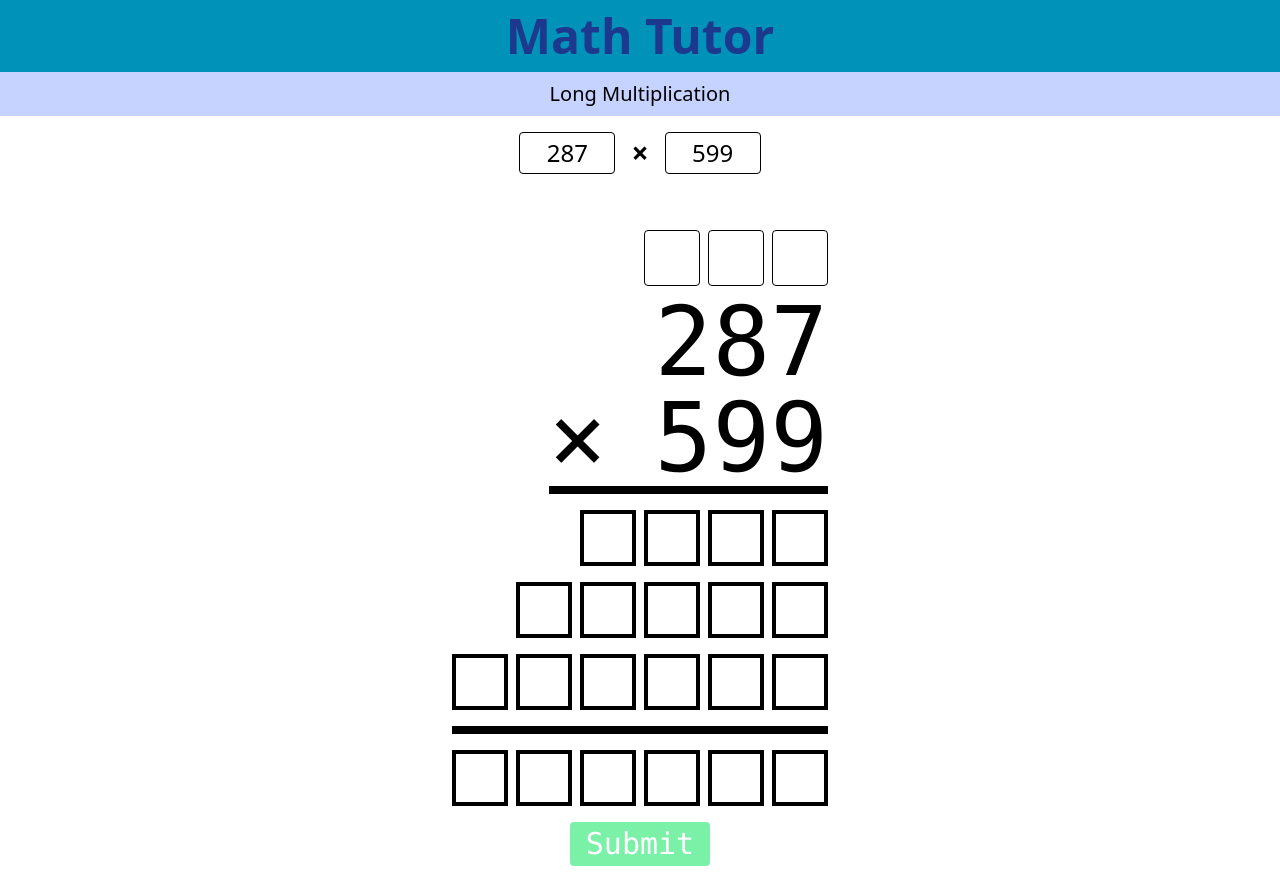
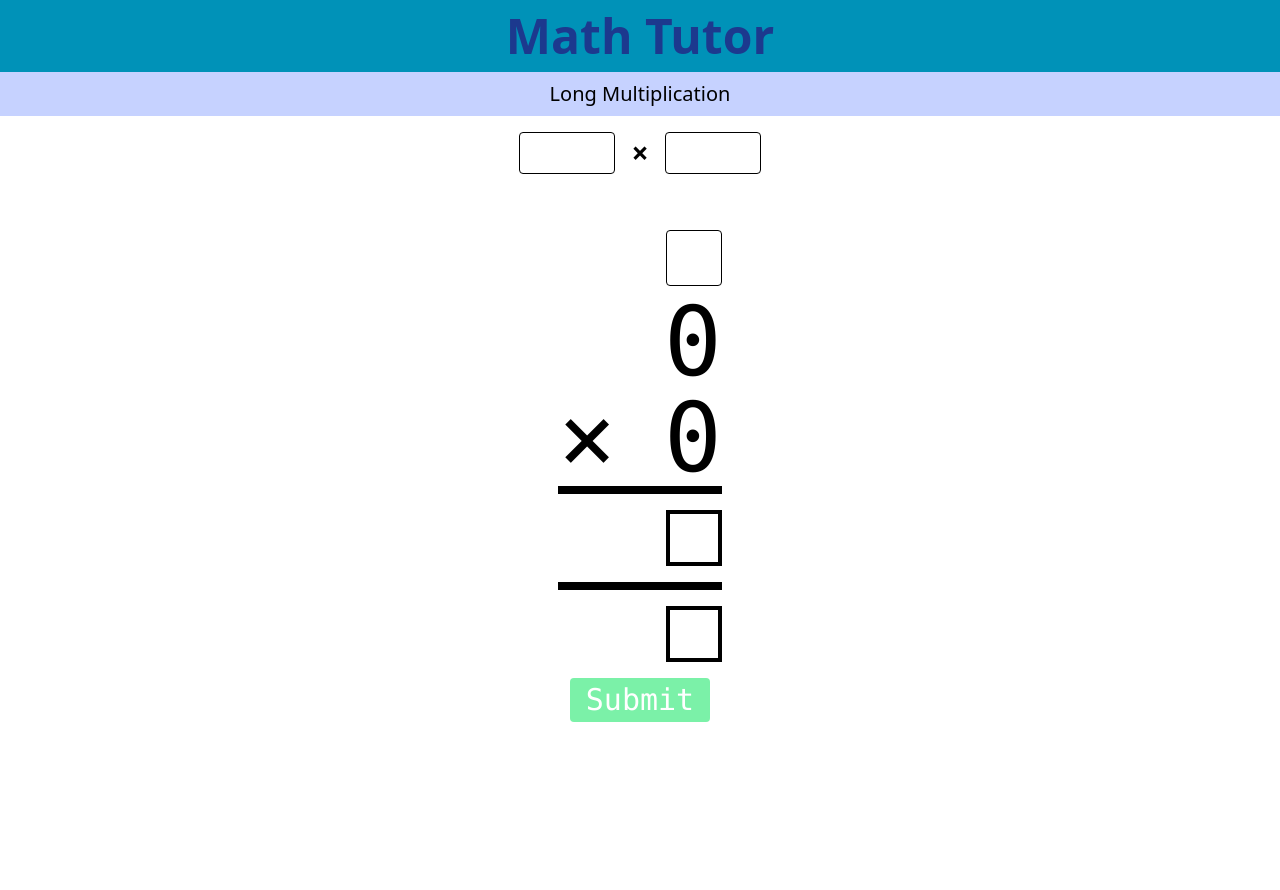
Before and after one commit to tomxnguy/multiplication-tutor, a React (Vite) app: page / in a window 1280 px wide. After the commit the page ends 800 px from the top, so only its background shows below. Built offline with nearby package versions, Linux system fonts and the light colour scheme.

Commit message:
Updated input of numbers

```diff
--- a/src/Pages/MultiplicationTutor.tsx
+++ b/src/Pages/MultiplicationTutor.tsx
@@ -2,13 +2,13 @@ import { useState } from "react";
 import MultiplicationSteps from "../Components/MultiplicationSteps";
 
 export default function MultiplicationTutor() {
-  const [num1, setNum1] = useState(() => Math.floor(Math.random() * 1000) + 1);
-  const [num2, setNum2] = useState(() => Math.floor(Math.random() * 1000) + 10);
+  const [num1, setNum1] = useState<string>(""); // or "" to start blank
+  const [num2, setNum2] = useState<string>("");
   const [showNext, setShowNext] = useState(false);
 
   function handleNextProblem() {
-    setNum1(Math.floor(Math.random() * 1000) + 1);
-    setNum2(Math.floor(Math.random() * 1000) + 10);
+    setNum1((Math.floor(Math.random() * 1000) + 1).toString());
+    setNum2((Math.floor(Math.random() * 1000) + 10).toString());
     setShowNext(false);
   }
 
@@ -21,29 +21,28 @@ export default function MultiplicationTutor() {
       <div className="flex justify-center items-center gap-4 my-4">
         <input
           type="number"
-          min={1}
-          max={1000}
           value={num1}
-          onChange={(e) => setNum1(Number(e.target.value))}
+          onChange={(e) => setNum1(e.target.value)}
           className="w-24 text-2xl text-center border rounded px-2 py-1"
         />
+
         <span className="text-3xl font-bold">&times;</span>
         <input
           type="number"
-          min={1}
-          max={1000}
           value={num2}
-          onChange={(e) => setNum2(Number(e.target.value))}
+          onChange={(e) => setNum2(e.target.value)}
           className="w-24 text-2xl text-center border rounded px-2 py-1"
         />
       </div>
 
-      <MultiplicationSteps
-        key={`${num1}-${num2}`}
-        num1={num1}
-        num2={num2}
-        onAllCorrect={() => setShowNext(true)}
-      />
+      {!isNaN(Number(num1)) && !isNaN(Number(num2)) && (
+        <MultiplicationSteps
+          key={`${num1}-${num2}`}
+          num1={Number(num1)}
+          num2={Number(num2)}
+          onAllCorrect={() => setShowNext(true)}
+        />
+      )}
 
       {showNext && (
         <div className="flex justify-center mb-6">
```
